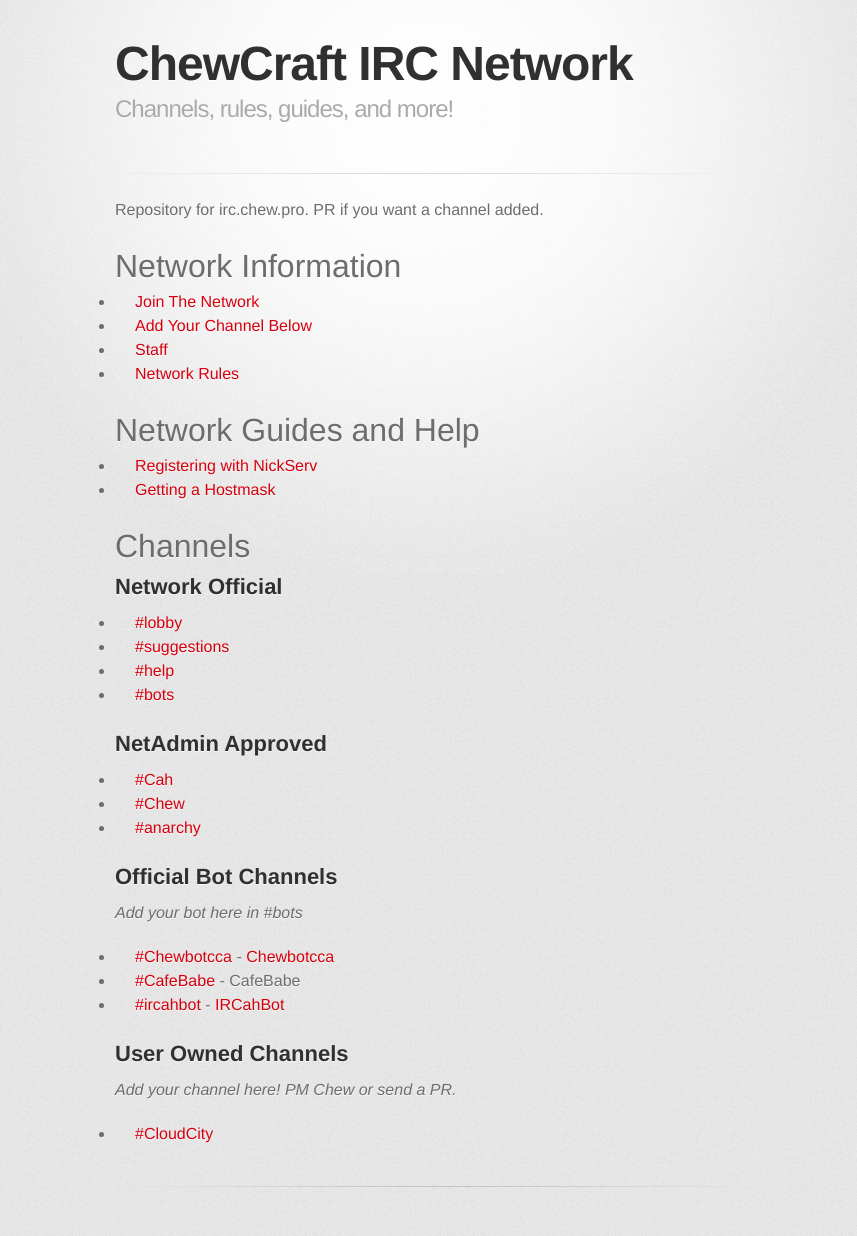
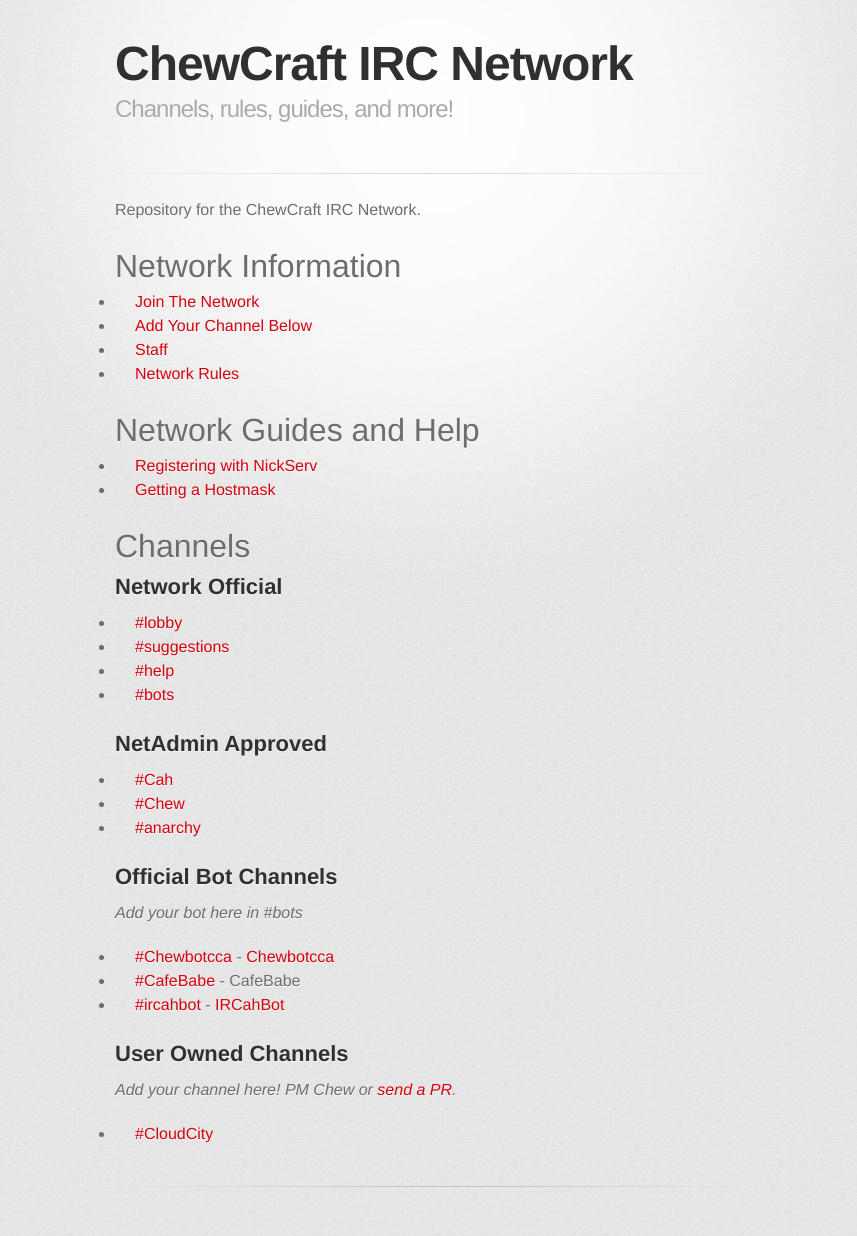
Before and after one commit to ChewChat/chew.chat, a Jekyll site: the page built from index.md, in a window 1280 px wide. Shown: the whole page, without its empty margins (215-1072 px from the left). Built offline with Jekyll 4.4.1, drawn with Linux system fonts in a browser that asks for light colours; some web fonts are replaced; our own code applies the rules of GitHub Pages for plain Markdown files.

Commit message:
various improvements

```diff
--- a/index.md
+++ b/index.md
@@ -2,7 +2,7 @@
 description: Channels, rules, guides, and more!
 ---
 
-Repository for irc.chew.pro. PR if you want a channel added.
+Repository for the ChewCraft IRC Network.
 
 <!-- Hey! Why are you modifying this file? I'll add the channels, you add the info! -->
 
@@ -38,5 +38,5 @@ _Add your bot here in #bots_
 - [#ircahbot](channels/ircahbot) - [IRCahBot](https://github.com/Cahbots/IRCahBot)
 
 ## User Owned Channels
-_Add your channel here! PM Chew or send a PR._
+_Add your channel here! PM Chew or [send a PR](https://github.com/ChewCraft/IRC/blob/master/info/addchannel.md)._
 - [#CloudCity](channels/cloudcity)
```
